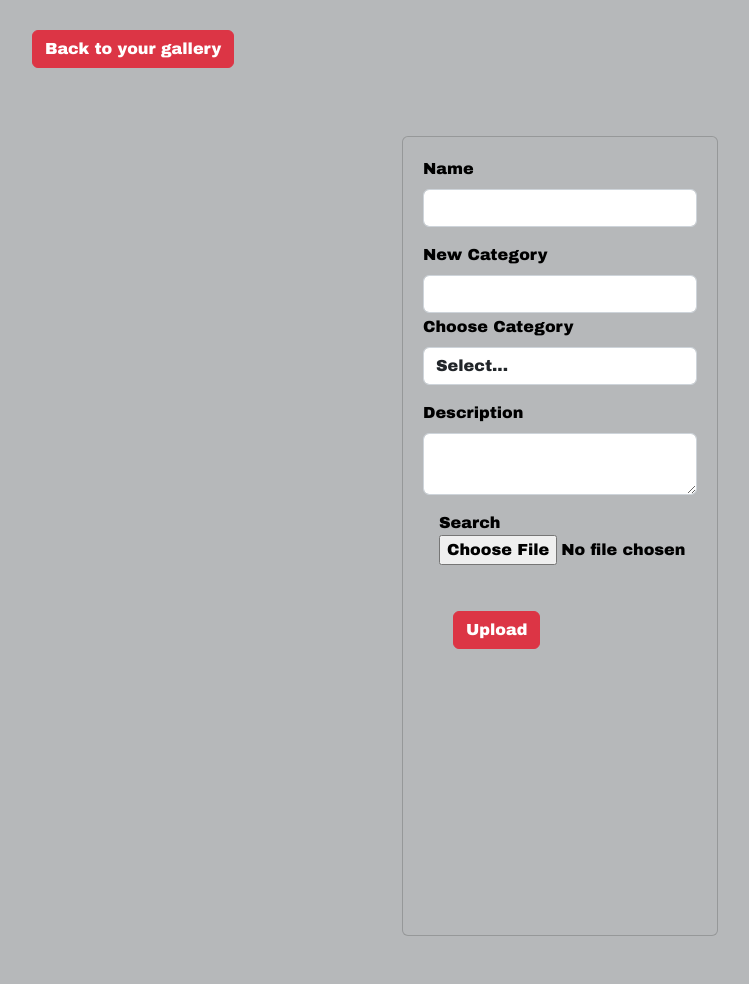
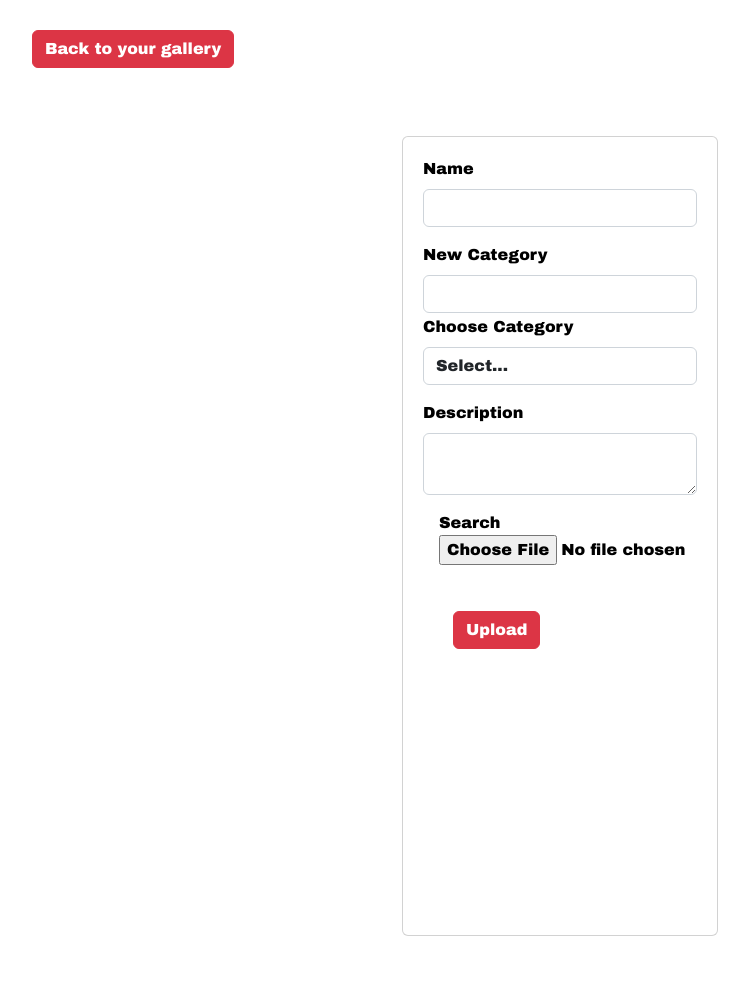
Before and after one commit to albertiaedev/photoapp, a Django app: template photoapp/app/templates/app/add.html in a window 1280 px wide. Shown: the whole page, without its empty margins (80-829 px from the left). Run offline with Django 3.2, Linux system fonts and the light colour scheme; the template is opened without the code that fills it, so the values that code supplies are empty.

Commit message:
Changed color palette styles

```diff
--- a/photoapp/app/templates/app/add.html
+++ b/photoapp/app/templates/app/add.html
@@ -16,12 +16,12 @@
     }
     body {
       font-family: 'Arial Black', sans-serif;
-      background: #b6b8ba;
+      background: #fff;
     }
     .card {
       padding: 20px;
       color: #000;
-      background: #b6b8ba;
+      background: #fff;
     }
     .form-control{
       margin-bottom: 2px;
@@ -31,7 +31,7 @@
       margin-bottom: 20px;
     }
     .btn:hover {
-      color: #b6b8ba;
+      color: #fff;
       background: #000;
     }
   </style>
```
